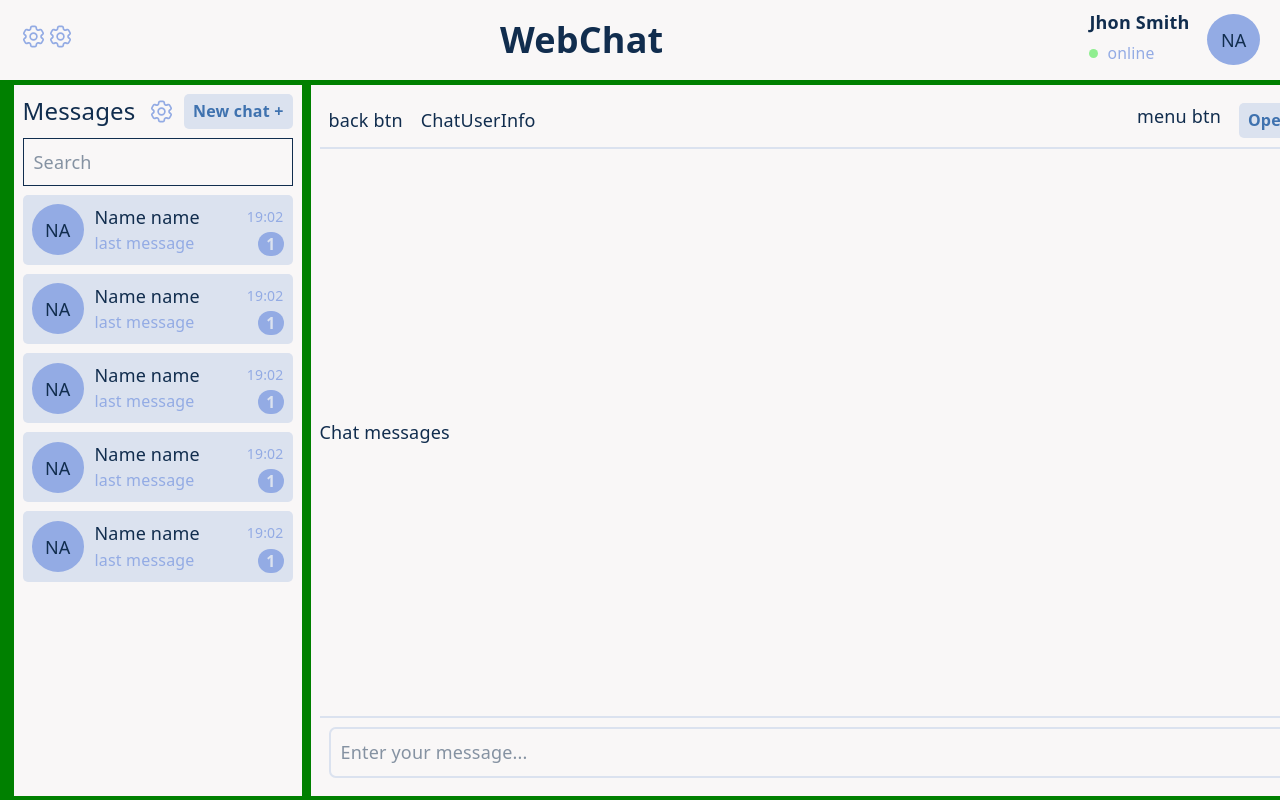
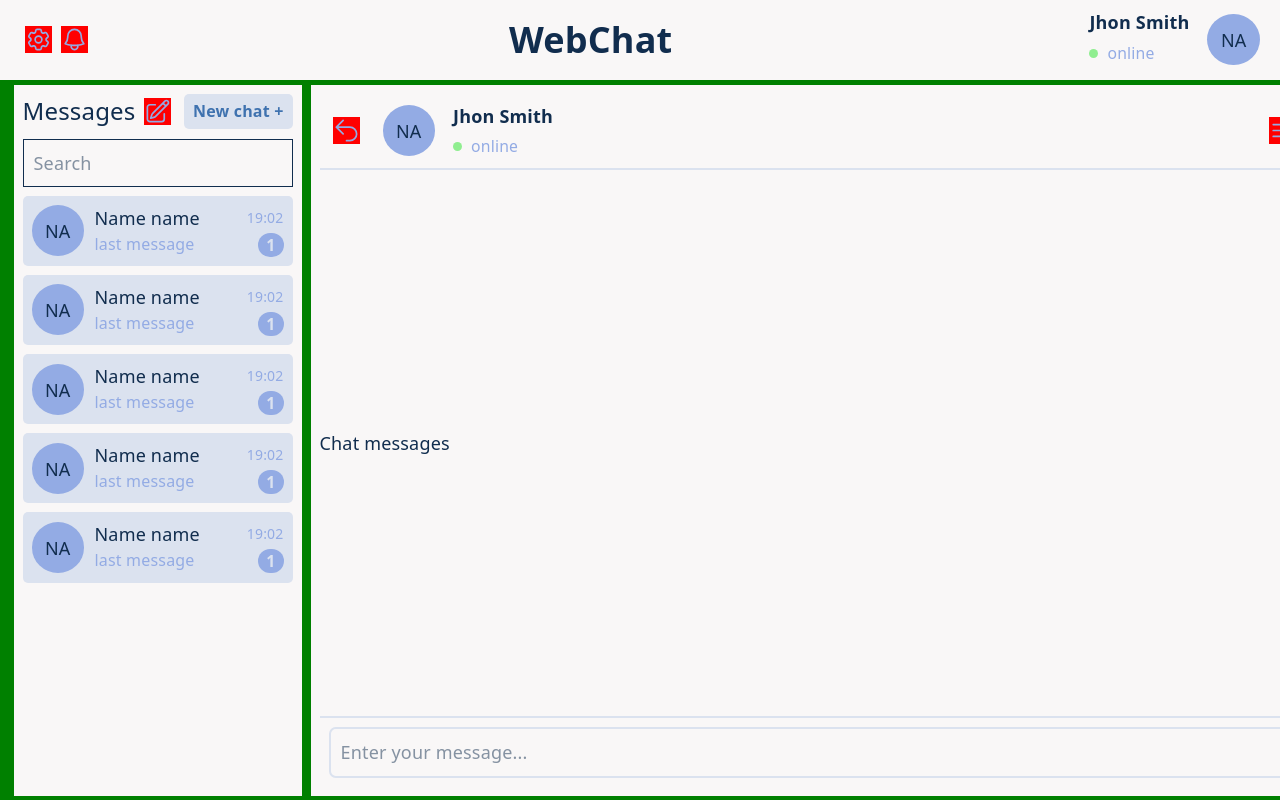
Before and after one commit to Neketobro/WebChat, a React (Vite) app in the folder WebChat/: page / in a window 1280 px wide. Built offline with nearby package versions, Linux system fonts and the light colour scheme.

Commit message:
style header chat; add icons

```diff
--- a/WebChat/src/components/UI/Buttons/IconButton.tsx
+++ b/WebChat/src/components/UI/Buttons/IconButton.tsx
@@ -1,11 +1,16 @@
-import { Cog6ToothIcon } from '@heroicons/react/24/outline'
+import type React from "react";
 
-export function IconButton() {
-    return (
-        <button>
-            <Cog6ToothIcon className="size-6 text-(--social-bg) hover:text-(--accent) active:scale-95 cursor-pointer" />
-        </button>
-    )
+type Props = {
+  icon: React.ReactNode;
+  onClick: () => void;
+};
+
+export function IconButton({ icon, onClick }: Props) {
+  return (
+    <button onClick={onClick} className="bg-[red] m-1 size-6 text-(--social-bg) hover:text-(--accent) active:scale-95 cursor-pointer">
+      {icon}
+    </button>
+  );
 }
 
 // Setting
--- a/WebChat/src/components/chat/ChatHeader/ChatHeader.tsx
+++ b/WebChat/src/components/chat/ChatHeader/ChatHeader.tsx
@@ -1,5 +1,6 @@
-import { Button, IconButton } from "../../UI";
-import { ChatUserInfo } from "../ChatUserInfo";
+import { UserProfileElement } from "../../profile";
+import { IconButton } from "../../UI";
+import { ArrowUturnLeftIcon, Bars3Icon } from "@heroicons/react/24/outline";
 
 type Props = {
   openUserSidebar: () => void;
@@ -8,13 +9,12 @@ type Props = {
 export function ChatHeader({ openUserSidebar }: Props) {
   return (
     <>
-      <div className="flex gap-4">
-        <div>back btn</div>
-        <ChatUserInfo />
+      <div className="flex gap-4 items-center">
+        <IconButton onClick={()=>{}} icon={<ArrowUturnLeftIcon />} />
+        <UserProfileElement />
       </div>
-      <div className="flex gap-4">
-        <div>menu btn</div>
-        <Button onClick={openUserSidebar}>Open</Button>
+      <div className="flex gap-4 items-center">
+        <IconButton onClick={openUserSidebar} icon={<Bars3Icon />} />
       </div>
     </>
   );
--- a/WebChat/src/components/chat/ChatUserInfo/ChatUserInfo.tsx
+++ /dev/null
@@ -1,5 +0,0 @@
-export function ChatUserInfo() {
-    return (
-        <>ChatUserInfo</>
-    )
-}
--- a/WebChat/src/components/chat/ChatUserInfo/index.ts
+++ /dev/null
@@ -1 +0,0 @@
-export * from "./ChatUserInfo.tsx";
--- a/WebChat/src/components/chat/index.ts
+++ b/WebChat/src/components/chat/index.ts
@@ -1,4 +1,3 @@
 export * from './ChatHeader';
 export * from './ChatItem';
 export * from './ChatList';
-export * from './ChatUserInfo';
--- a/WebChat/src/components/layout/Header/Header.tsx
+++ b/WebChat/src/components/layout/Header/Header.tsx
@@ -1,15 +1,16 @@
 import { MyProfileElement } from "../../profile";
 import { IconButton } from "../../UI";
+import { Cog6ToothIcon , BellIcon} from "@heroicons/react/24/outline";
 
 export function Header() {
-    return(
+  return (
     <div className="h-[80px] w-full bg-(--bg) flex items-center justify-between p-[20px]">
       <div>
-                <IconButton />
-                <IconButton />
+        <IconButton onClick={()=>{}} icon={<Cog6ToothIcon />} />
+        <IconButton onClick={()=>{}} icon={<BellIcon />} />
       </div>
       <h1>WebChat</h1>
       <MyProfileElement />
     </div>
-    )
+  );
 }
--- a/WebChat/src/components/layout/Sidebar/Sidebar.tsx
+++ b/WebChat/src/components/layout/Sidebar/Sidebar.tsx
@@ -1,3 +1,4 @@
+import { PencilSquareIcon } from "@heroicons/react/24/outline";
 import { ChatList } from "../../chat/ChatList";
 import { Button, IconButton, SearchInput } from "../../UI";
 
@@ -7,7 +8,7 @@ export function Sidebar() {
       <div className="flex justify-between items-center">
         <span className="text-[24px] font-medium">Messages</span>
         <div className="flex items-center gap-x-2">
-          <IconButton />
+          <IconButton icon={<PencilSquareIcon />} />
           <Button onClick={()=>{}}>New chat +</Button>
         </div>
       </div>
--- /dev/null
+++ b/WebChat/src/components/profile/UserProfileElement/UserProfileElement.tsx
@@ -0,0 +1,15 @@
+import { Avatar, StatusBar } from "../../UI";
+
+export function UserProfileElement() {
+  return (
+    <button>
+      <div className="grid grid-flow-col grid-rows-2 gap-1 gap-x-4 items-center">
+        <div className="row-span-2">
+        <Avatar />
+        </div>
+        <h3 className="col-span-2">Jhon Smith</h3>
+        <StatusBar />
+      </div>
+    </button>
+  );
+}
--- /dev/null
+++ b/WebChat/src/components/profile/UserProfileElement/index.ts
@@ -0,0 +1 @@
+export * from "./UserProfileElement.tsx";
--- a/WebChat/src/components/profile/UserProfileSidebar/UserProfileSidebar.tsx
+++ b/WebChat/src/components/profile/UserProfileSidebar/UserProfileSidebar.tsx
@@ -1,4 +1,5 @@
-import { Avatar, Button } from "../../UI";
+import { XMarkIcon } from "@heroicons/react/24/outline";
+import { Avatar, IconButton } from "../../UI";
 
 interface UserInfoProps {
   onClose: () => void;
@@ -13,9 +14,9 @@ export function UserProfileSidebar({ onClose, isOpen }: UserInfoProps) {
     <div
       className={!isOpen ? `${styles} w-0` : `${styles} w-140`}
       onTransitionStart={() => {}}
-      onTransitionEnd={() => { }}
+      onTransitionEnd={() => {}}
     >
-      <Button onClick={onClose}>Close</Button>
+      <IconButton onClick={onClose} icon={<XMarkIcon />} />
       <Avatar size="lg" />
       <h2>Jhon Smith</h2>
     </div>
--- a/WebChat/src/components/profile/index.ts
+++ b/WebChat/src/components/profile/index.ts
@@ -1,2 +1,3 @@
 export * from './MyProfileElement';
+export * from './UserProfileElement';
 export * from './UserProfileSidebar';
```
Lines whose indentation alone changed are shown as unchanged.
